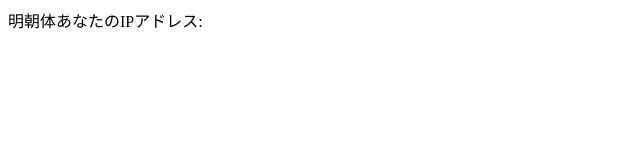
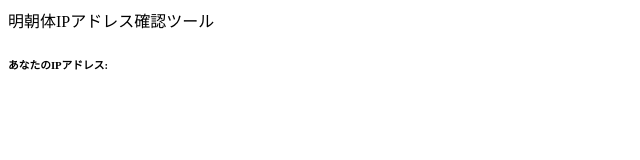
Before and after one commit to io4null0/IP, a plain HTML site: page index.html in a window 1280 px wide. Shown: the whole page, without its empty margins (0-640 px from the left). Drawn offline with Linux system fonts and the light colour scheme; no server answers.

Commit message:
Update index.html

```diff
--- a/index.html
+++ b/index.html
@@ -5,7 +5,8 @@
 </head>
 <body>
  <font face="ＭＳ 明朝,平成明朝">明朝体</font
-  <h3>あなたのIPアドレス: <span id="ip"></span><h3>
+ <h8>IPアドレス確認ツール<h8>
+  <h6>あなたのIPアドレス: <span id="ip"></span></h6>
   <script>
     async function getIP() {
       try {
```
